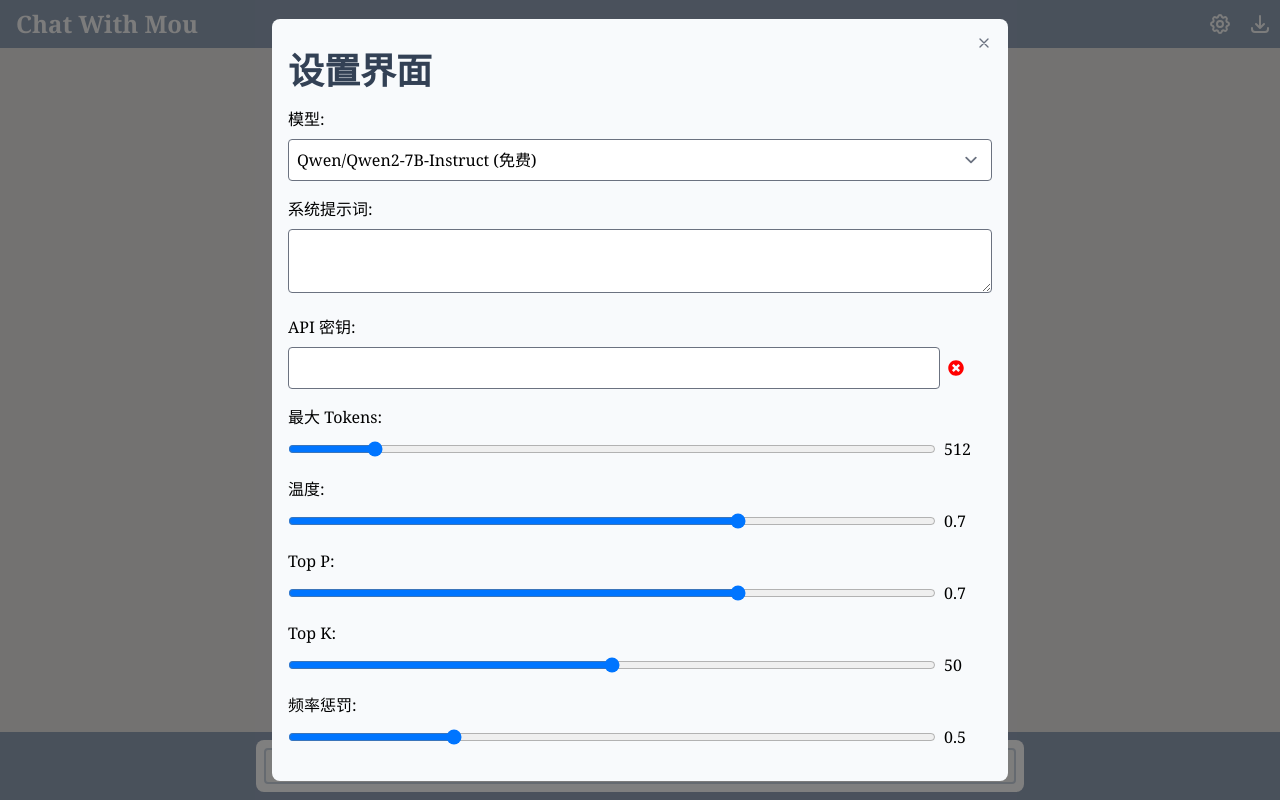
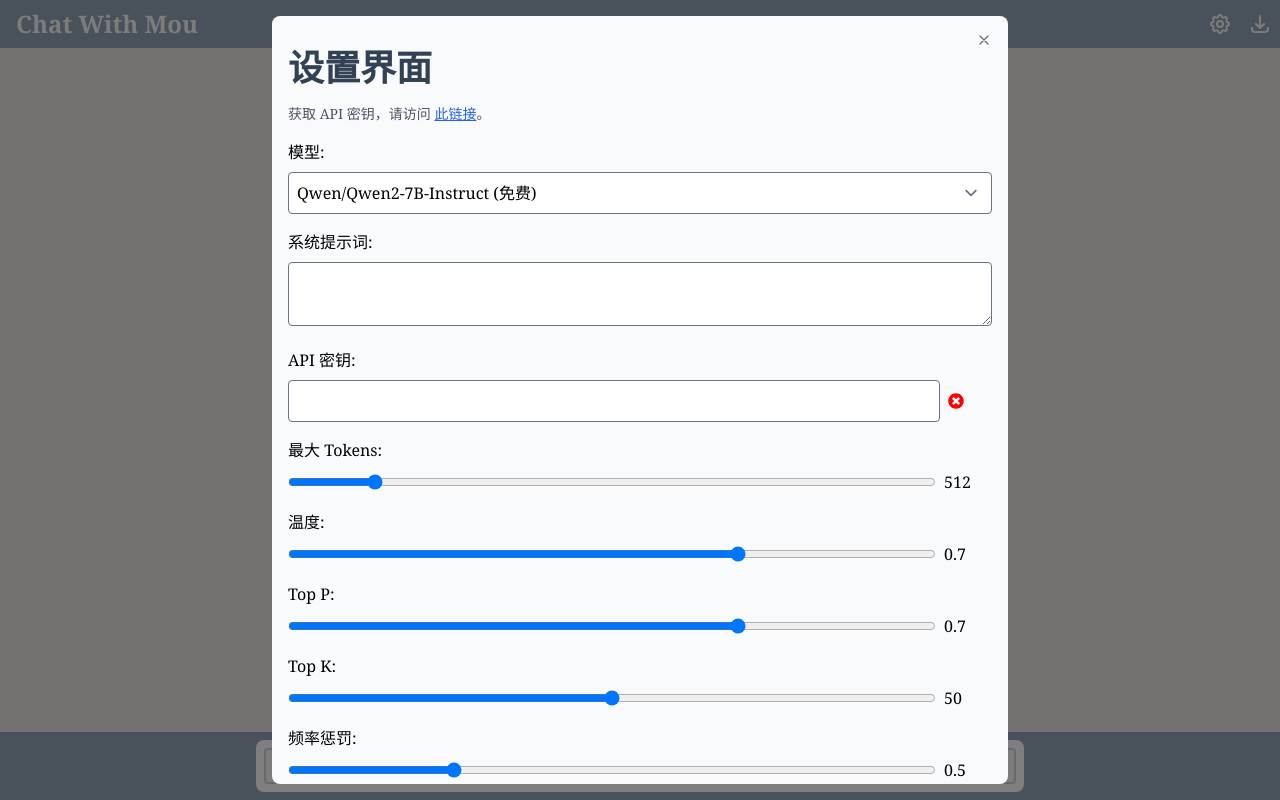
Before and after one commit to nowscott/ChatWithMou, a React (Create React App) app: page / in a window 1280 px wide. Both pictures are taken after a click on the button 1220 px from the left and 24 px from the top of the page. Built offline with nearby package versions, Linux system fonts and the light colour scheme.

Commit message:
在设置中加上获取密钥的地址

```diff
--- a/src/components/Settings.js
+++ b/src/components/Settings.js
@@ -17,6 +17,11 @@
     return (
         <div className='font-serif'>
             <h1 className="text-4xl text-slate-700 font-bold mb-4">设置界面</h1>
+            <div className="my-4">
+                <p className="text-sm text-gray-600">
+                    获取 API 密钥，请访问 <a href="https://siliconflow.cn/zh-cn/siliconcloud" target="_blank" rel="noopener noreferrer" className="text-blue-600 underline">此链接</a>。
+                </p>
+            </div>
             {settingsConfig.map(setting => {
                 if (setting.type === 'select') {
                     return (
```
